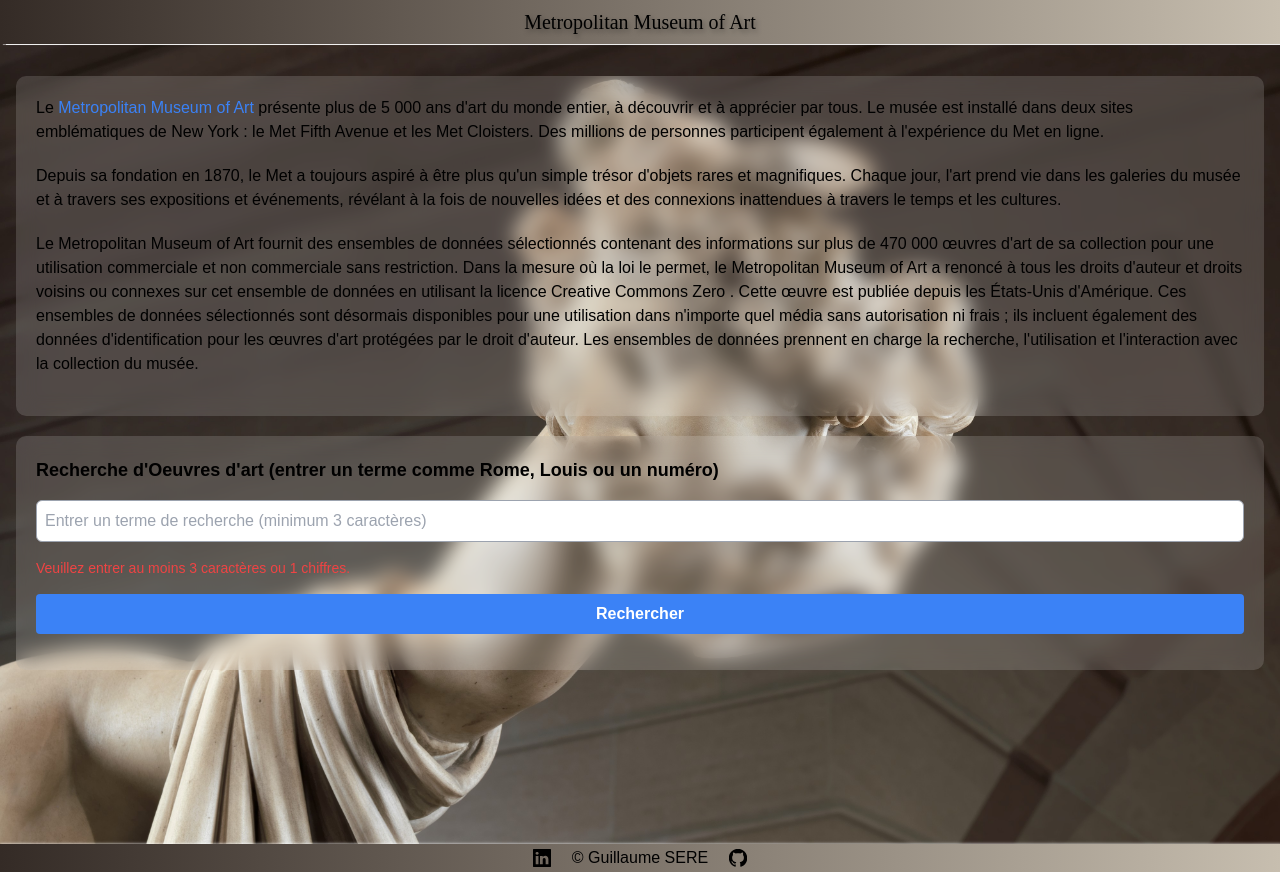
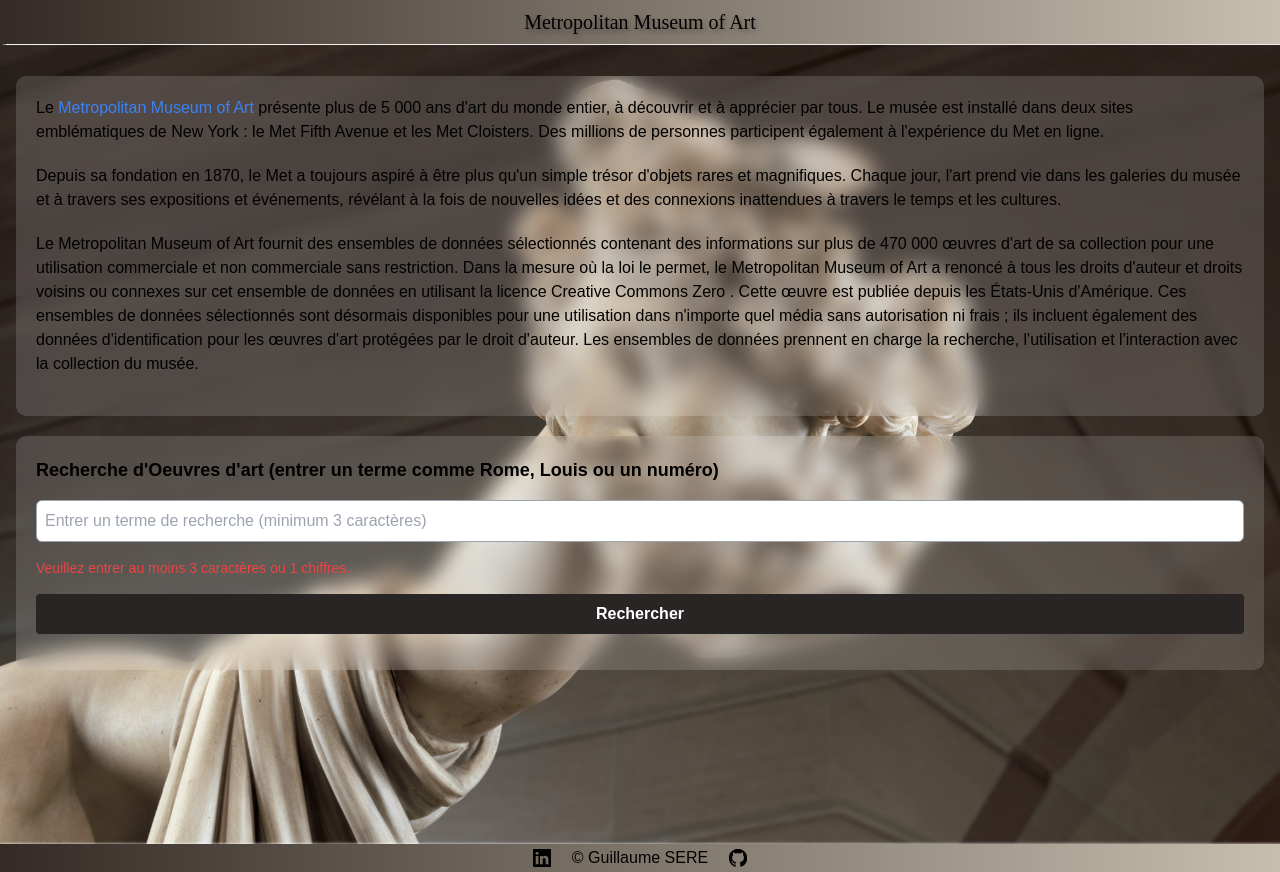
Before and after one commit to GuillaumeSere/museum-of-art, a Next.js app: page / in a window 1280 px wide. Built offline with nearby package versions, Linux system fonts and the light colour scheme; a web font is replaced by a local one.

Commit message:
modif ui

```diff
--- a/src/app/components/GameList.js
+++ b/src/app/components/GameList.js
@@ -84,7 +84,7 @@
             {searchTerm.length < 3 && <p className="text-red-500 text-sm mb-4">Veuillez entrer au moins 3 caractères ou 1 chiffres.</p>}
             <button
                 onClick={handleSearch}
-                className="bg-blue-500 hover:bg-blue-700 text-white font-bold w-full py-2 px-4 mb-4 rounded cursor-pointer"
+                className="bg-stone-800 hover:bg-stone-700 text-white font-bold w-full py-2 px-4 mb-4 rounded cursor-pointer"
                 disabled={searchTerm.length < 3}
             >
                 Rechercher
--- a/src/app/components/SuggestionsList.js
+++ b/src/app/components/SuggestionsList.js
@@ -9,7 +9,7 @@
             {suggestions.map((suggestion, index) => (
                 <li
                     key={index}
-                    className="p-2 text-black hover:text-green-500 hover:bg-gray-100 hover:rounded-md cursor-pointer"
+                    className="p-2 text-black hover:text-green-500 hover:bg-stone-700 hover:rounded-md cursor-pointer"
                     onClick={() => onSuggestionClick(suggestion)}
                 >
                    ✔️ {suggestion.title} - {suggestion.artistDisplayName}
```
